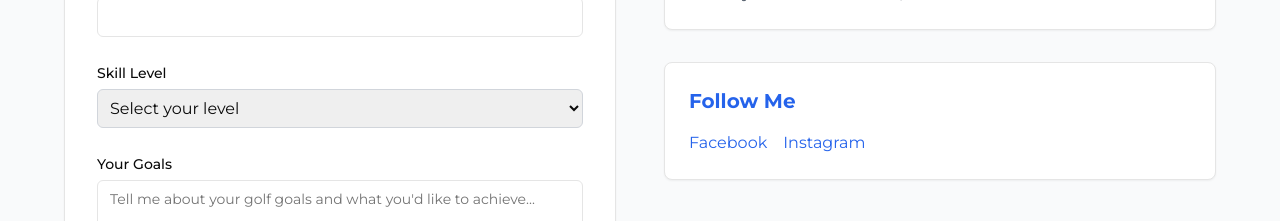
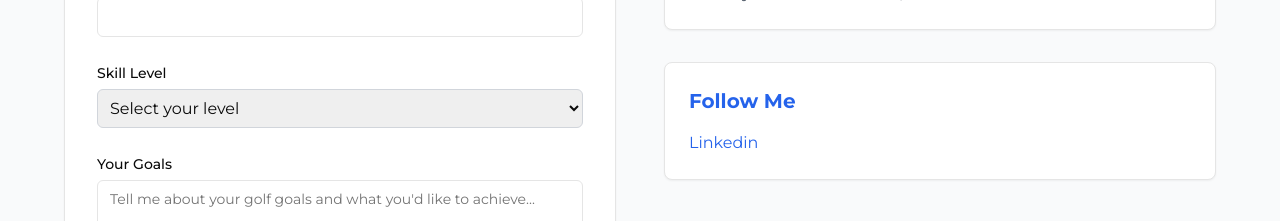
Before and after one commit to Aurora-Systems/nevy, a Next.js app: page / in a window 1280 px wide. Shown: the part 4400-4621 px from the top of the page. Built offline with nearby package versions, Linux system fonts and the light colour scheme.

Commit message:
feat: update social media links to include LinkedIn

```diff
--- a/app/page.tsx
+++ b/app/page.tsx
@@ -593,12 +593,10 @@ export default function CoachNevyWebsite() {
                 <Card className="p-6">
                   <h3 className="text-xl font-bold text-blue-600 mb-4">Follow Me</h3>
                   <div className="flex space-x-4">
-                    <Link href="#" className="text-blue-600 hover:text-blue-800">
-                      Facebook
+                    <Link href="https://www.linkedin.com/in/nevy-milazi-69034a346/?originalSubdomain=zw" className="text-blue-600 hover:text-blue-800">
+                      Linkedin
                     </Link>
-                    <Link href="#" className="text-blue-600 hover:text-blue-800">
-                      Instagram
-                    </Link>
+
                   </div>
                 </Card>
               </div>
```
